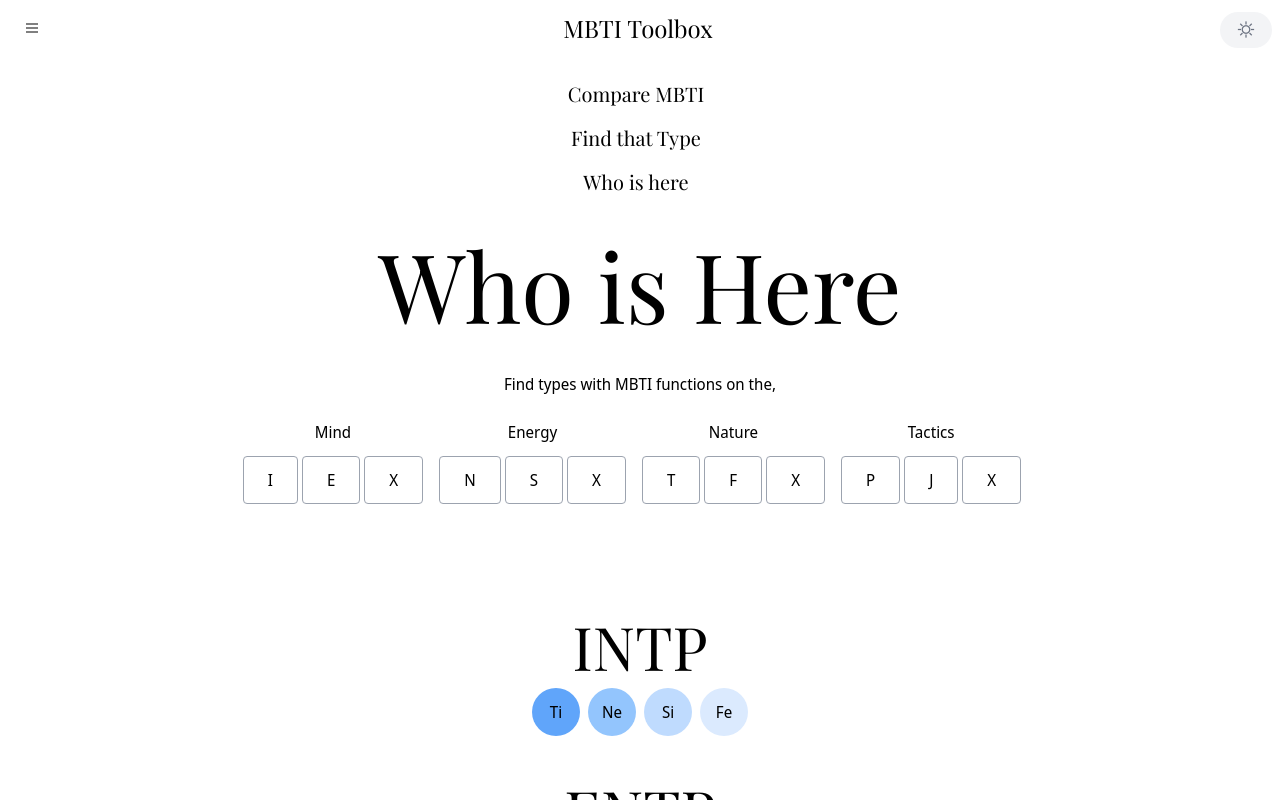
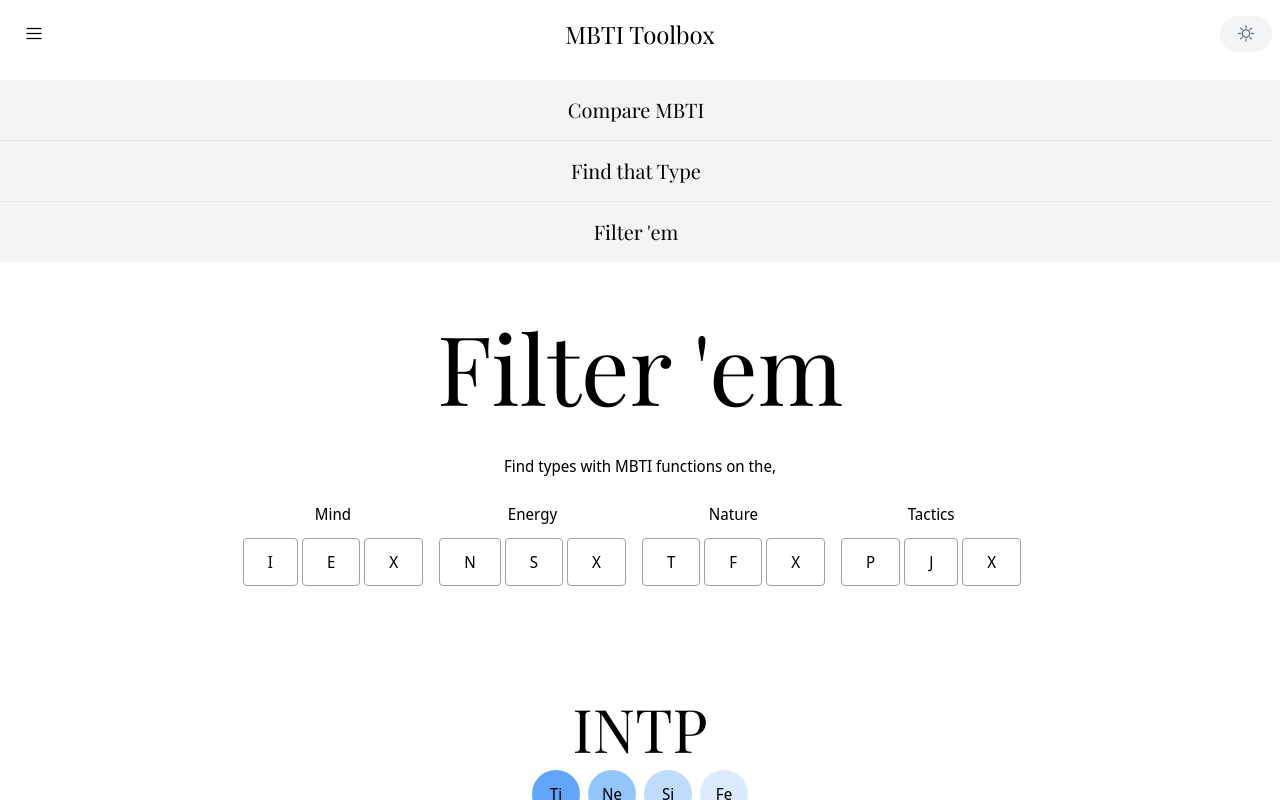
Before and after one commit to nipunadodan/mbti-app, a React (Create React App) app: page /mbti/who in a window 1280 px wide. Both pictures are taken after a click on the icon 32 px from the left and 30 px from the top of the page. Shown: the top 800 px of the page. Built offline with nearby package versions, Linux system fonts and the light colour scheme.

Commit message:
menu bg colour added

```diff
--- a/src/components/Header.js
+++ b/src/components/Header.js
@@ -5,9 +5,9 @@ import ThemeToggle from "./common/ThemeToggle";
 const NavMenu = () => {
     return (
         <>
-            <li className={'py-2 mr-2 text-center block cuprum'}><Link to={'/compare'}>Compare MBTI</Link></li>
-            <li className={'py-2 mr-2 text-center block cuprum'}><Link to={'/find'}>Find that Type</Link></li>
-            <li className={'py-2 mr-2 text-center block cuprum'}><Link to={'/who'}>Who is here</Link></li>
+            <li className={'py-4 mr-2 border-b border-gray-200 dark:border-gray-600 text-center block cuprum'}><Link to={'/compare'}>Compare MBTI</Link></li>
+            <li className={'py-4 mr-2 border-b border-gray-200 dark:border-gray-600 text-center block cuprum'}><Link to={'/find'}>Find that Type</Link></li>
+            <li className={'py-4 mr-2 text-center block cuprum'}><Link to={'/who'}>Filter 'em</Link></li>
         </>
     )
 }
@@ -22,13 +22,13 @@ const Header = () => {
 
     return (
         <>
-            <header className={'flex pt-3 pb-6 px-2'}>
-                <i className={'la la-bars py-2 px-4 cursor-pointer'} onClick={menuToggle}></i>
+            <header className={'flex pt-3 pb-6 px-2 items-center'}>
+                <i className={'la la-bars text-xl py-2 px-4 cursor-pointer'} onClick={menuToggle}></i>
                 <h2 className={'text-2xl flex-grow text-center'}><Link to={'/'}>MBTI Toolbox</Link></h2>
                 <ThemeToggle/>
             </header>
             {menuOpen
-                ?<nav className={'text-xl'}>
+                ?<nav className={'text-xl mb-6 bg-gray-100 dark:bg-gray-700'}>
                     <NavMenu/>
                 </nav>
                 : <></>
--- a/src/components/whoishere/WhoIsHere.js
+++ b/src/components/whoishere/WhoIsHere.js
@@ -58,7 +58,7 @@ const WhoIsHere = () => {
             <Modal isOpen={modalIsOpen} closeModal={closeModal} modal={modal} />
 
             <div className={'flex justify-center flex-col text-center p-8'}>
-                <h1 className={'text-5xl md:text-8xl mb-4 inline-block'}>Who is Here</h1>
+                <h1 className={'text-5xl md:text-8xl mb-4 inline-block'}>Filter 'em</h1>
                 <div className={'mt-6'}>
                     <p className={''}>Find types with MBTI functions on the,</p>
                     <div className={'inline-block'}>
```
